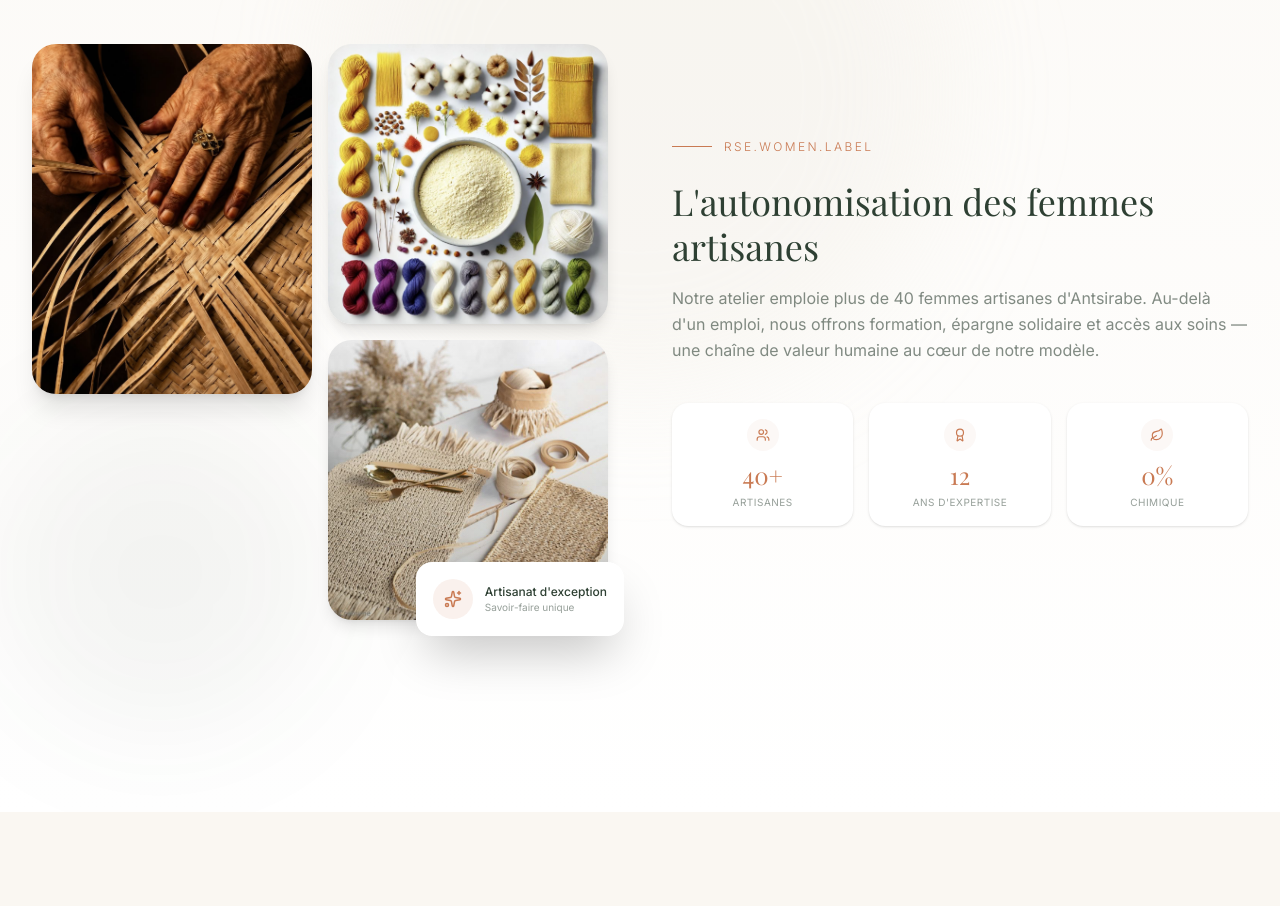
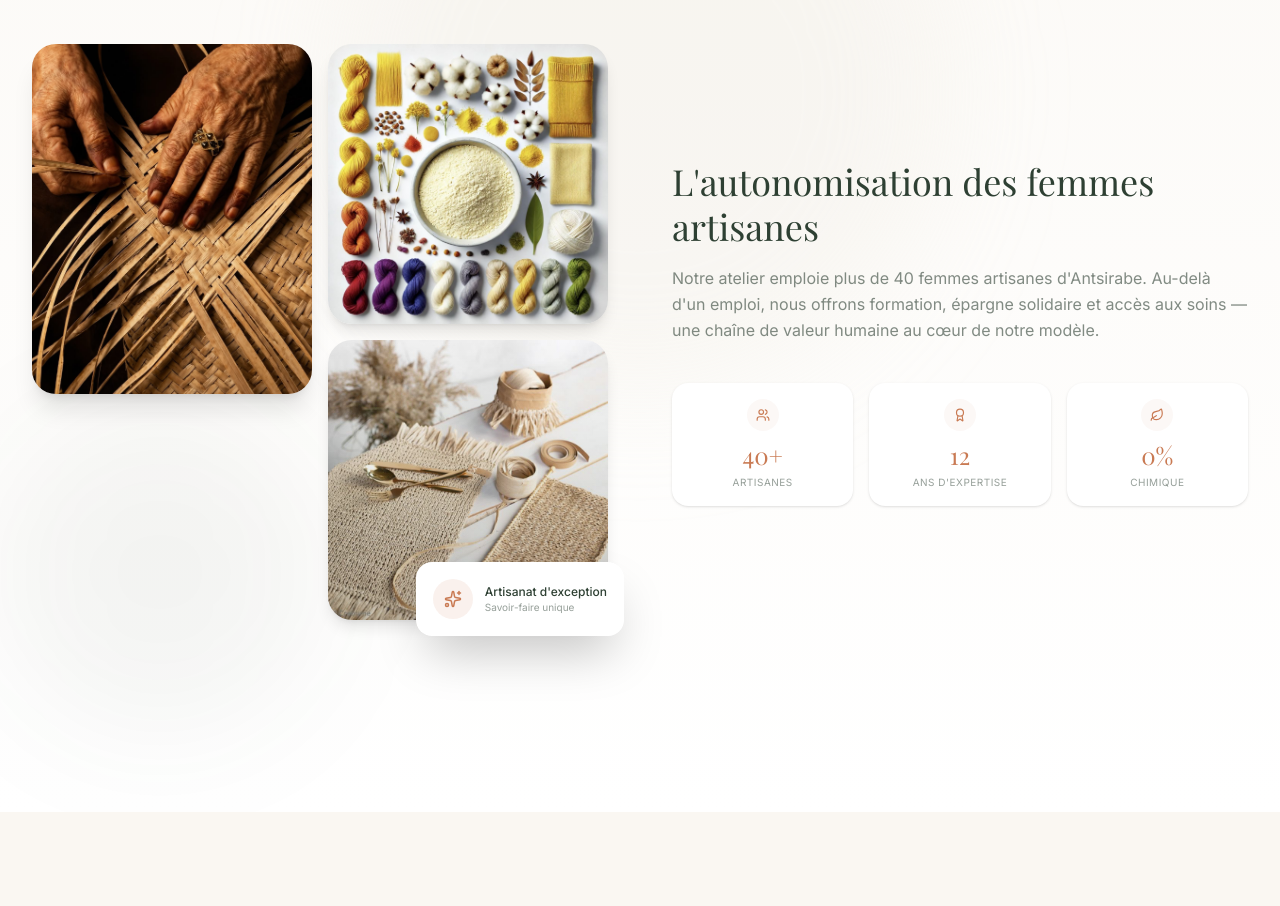
Before and after one commit to Nature-Raphia/Raphia, a React (Vite) app: page / in a window 1280 px wide. Shown: the part 1720-2626 px from the top of the page. Built offline with nearby package versions, Linux system fonts and the light colour scheme; no server answers; the database is empty; the HTML template or start-up script is replaced by a standard one; a web font is replaced by a local one.

Commit message:
okokokokok

```diff
--- a/src/components/RSE.tsx
+++ b/src/components/RSE.tsx
@@ -161,12 +161,7 @@ const RSE: React.FC = () => {
 
           {/* Text avec plus de caractère */}
           <div>
-            <div className="flex items-center gap-3 mb-6">
-              <div className="w-10 h-px bg-[#C97A53]" />
-              <span className="text-xs font-light text-[#C97A53] uppercase tracking-[0.2em]">
-                {t('rse.women.label') || 'Artisanat'}
-              </span>
-            </div>
+
 
             <h3 className="font-serif text-3xl md:text-4xl font-light text-[#2E4033] mb-4 leading-tight">
               {t('rse.women.title')}
```
